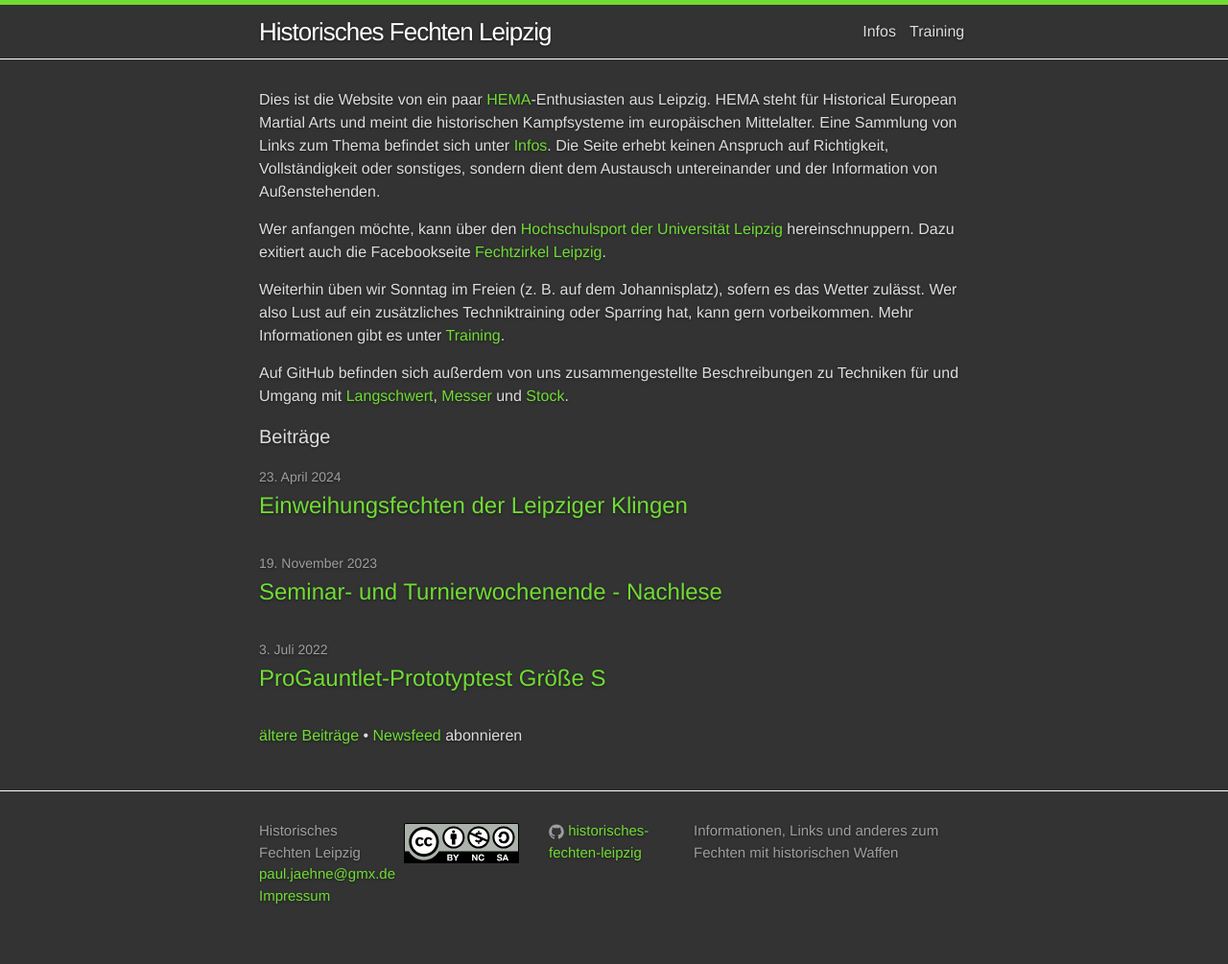
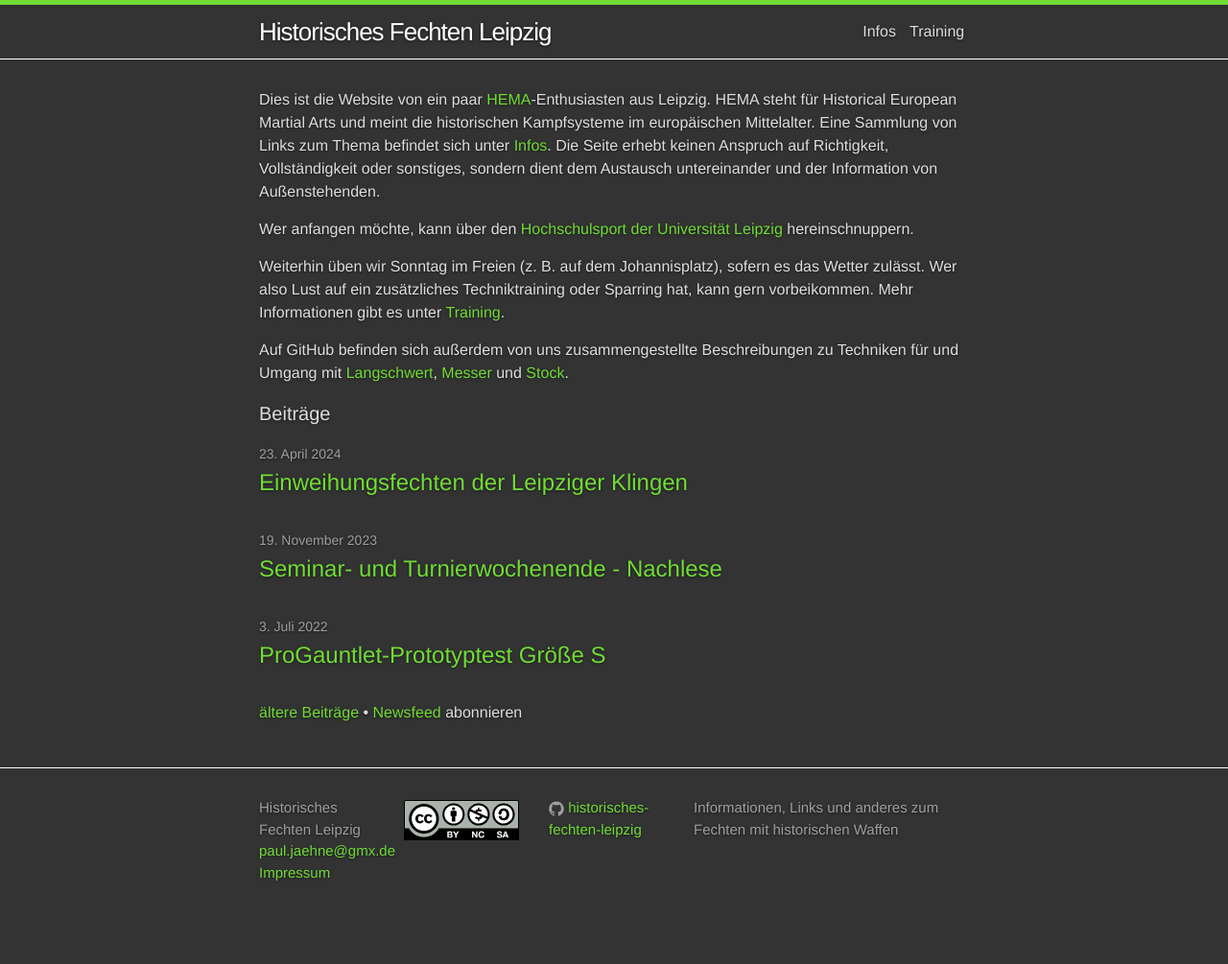
Before and after one commit to historisches-fechten-leipzig/historisches-fechten-leipzig.github.io, a Jekyll site: the page built from index.html, in a window 1280 px wide. Shown: the whole page at 96% size. Built offline with Jekyll 4.4.1, drawn with Linux system fonts in a browser that asks for light colours; after the commit the page ends 981 px from its top, so only the background shows below that.

Commit message:
Remove mention of Fechtzirkel Leipzig

```diff
--- a/index.html
+++ b/index.html
@@ -5,7 +5,7 @@ layout: default
 
   <p>Dies ist die Website von ein paar <a href="https://de.wikipedia.org/wiki/Historische_Kampfk%C3%BCnste_Europas">HEMA</a>-Enthusiasten aus Leipzig. HEMA steht für Historical European Martial Arts und meint die historischen Kampfsysteme im europäischen Mittelalter. Eine Sammlung von Links zum Thema befindet sich unter <a class="page-link" href="{{ "/infos/" | prepend: site.baseurl }}">Infos</a>. Die Seite erhebt keinen Anspruch auf Richtigkeit, Vollständigkeit oder sonstiges, sondern dient dem Austausch untereinander und der Information von Außenstehenden.</p>
 
-  <p>Wer anfangen möchte, kann über den <a href="https://hochschulsport.uni-leipzig.de/angebote/aktueller_zeitraum/_Fechten_mit_historischen_Waffen.html">Hochschulsport der Universität Leipzig</a> hereinschnuppern. Dazu exitiert auch die Facebookseite <a href="https://www.facebook.com/fechtzirkelleipzig">Fechtzirkel Leipzig</a>.</p>
+  <p>Wer anfangen möchte, kann über den <a href="https://hochschulsport.uni-leipzig.de/angebote/aktueller_zeitraum/_Fechten_mit_historischen_Waffen.html">Hochschulsport der Universität Leipzig</a> hereinschnuppern.
 
   <p>Weiterhin üben wir Sonntag im Freien (z. B. auf dem Johannisplatz), sofern es das Wetter zulässt. Wer also Lust auf ein zusätzliches Techniktraining oder Sparring hat, kann gern vorbeikommen. Mehr Informationen gibt es unter <a class="page-link" href="{{ "/training/" | prepend: site.baseurl }}">Training</a>.</p>
 
```
